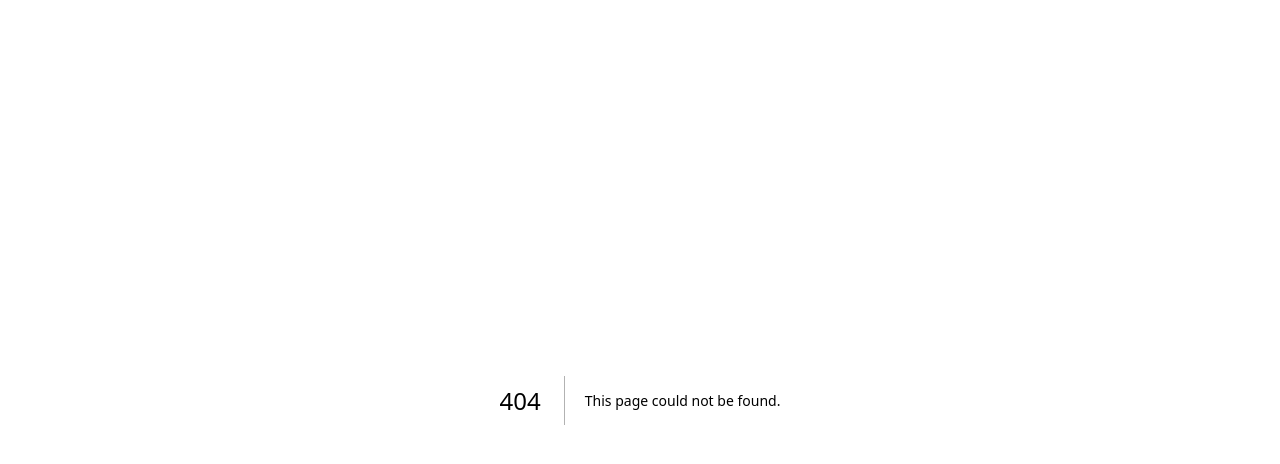
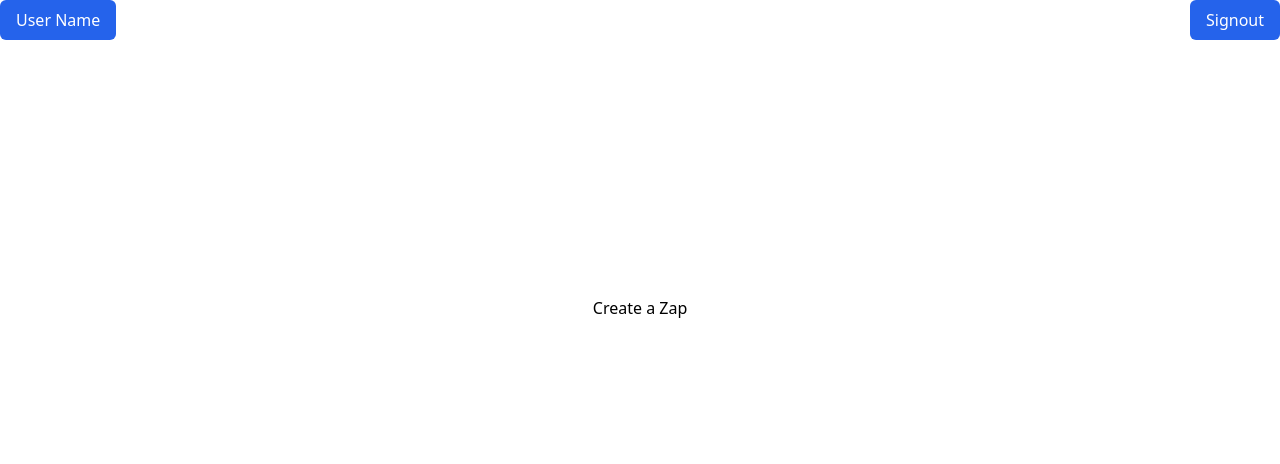
Before and after one commit to AdityaGupta1903/SyncPathDev, a Next.js app in the folder apps/web/: page /workflows in a window 1280 px wide. Before the commit this address had no page. Shown: the top 464 px of the page. Built offline with nearby package versions, Linux system fonts and the light colour scheme.

Commit message:
Auth completed

```diff
--- a/apps/web/app/page.tsx
+++ b/apps/web/app/page.tsx
@@ -1,28 +1,14 @@
-// "use client"
-// import { useRouter } from "next/navigation";
-// import { useSession } from "next-auth/react";
-// import prisma from "@shared/db";
-// import { useEffect } from "react";
-// export default function Home() {
-//   const router = useRouter();
-//   const {update,data,status} = useSession();
-//   console.log(status);
-//   if(status === "loading" || status === "authenticated"){
-//     console.log(data);
-//   }
-//   else{
-//     router.push('/api/auth/signin');
-//   }
-
-//   return (
-
-//     <div></div>
-//   );
-// }
-
+"use client"
 import Head from 'next/head';
-
+import Link from 'next/link';
+import { useSession } from 'next-auth/react';
+import { useRouter } from 'next/navigation';
 export default function Home() {
+  const router = useRouter();
+  const {data,status} = useSession();
+  if(status =='authenticated'){
+    router.push('/workflows')
+  }
   return (
     <>
       <Head>
@@ -43,9 +29,9 @@ export default function Home() {
                 <li><a href="#about" className="text-gray-600 hover:text-gray-900">About</a></li>
                 <li><a href="#contact" className="text-gray-600 hover:text-gray-900">Contact</a></li>
                 <li>
-                  <a href="#" className="bg-blue-600 text-white py-2 px-4 rounded-md hover:bg-blue-500">
+                  <Link href={'/api/auth/signin'} className="bg-blue-600 text-white py-2 px-4 rounded-md hover:bg-blue-500">
                     Get Started
-                  </a>
+                  </Link>
                 </li>
               </ul>
             </nav>
--- /dev/null
+++ b/apps/web/app/workflows/page.tsx
@@ -0,0 +1,19 @@
+"use client"
+import { signOut,signIn } from "next-auth/react"
+
+export default function workflows(){
+    return <div>
+        <div className="flex justify-between w-full">
+            <div className="bg-blue-600 text-white py-2 px-4 rounded-md hover:bg-blue-500">
+             User Name
+            </div>
+            <button className="bg-blue-600 text-white py-2 px-4 rounded-md hover:bg-blue-500" onClick={()=>signOut({callbackUrl:'/'})}>
+              Signout
+            </button>
+        </div>
+        <div className="flex justify-center w-full mt-[20%]">
+            <div>Create a Zap</div>
+        </div>
+    </div>
+
+}
--- a/apps/web/pages/api/auth/[...nextauth].ts
+++ b/apps/web/pages/api/auth/[...nextauth].ts
@@ -11,7 +11,7 @@ export const authOptions = {
     CredentialsProvider({
       name: "Email",
       credentials: {
-        username: { label: "email", type: "email", placeholder: "Your email" },
+        username: { label: "email", type: "email", placeholder: "enter email" },
         password: { label: "Password", type: "password" }
       },
       async authorize(credentials, req) {
@@ -48,7 +48,7 @@ export const authOptions = {
   callbacks:{
     async signIn(details:any) {
       console.log(details);
-      return false
+      return true;
     },
     async session(session:any) {
       // you can entry here for any db related things
```
Also changed, not shown: apps/web/app/landingpage/page.tsx (renamed from apps/web/app/login/page.tsx).
